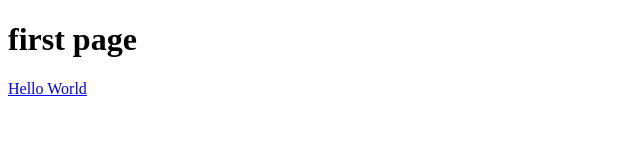
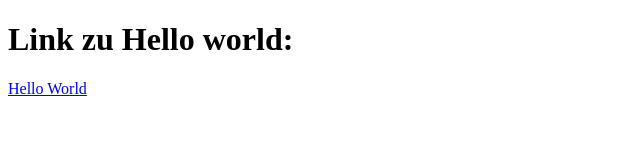
Before and after one commit to EureHeiserkeit/EureHeiserkeit.github.io, a plain HTML site: page testseite.html in a window 1280 px wide. Shown: the whole page, without its empty margins (0-640 px from the left). Drawn offline with Linux system fonts and the light colour scheme.

Commit message:
Update testseite.html

```diff
--- a/testseite.html
+++ b/testseite.html
@@ -4,7 +4,7 @@
   <title> Meine erste Seite </title>
 </head>
 <body>
-<h1> first page </h1>
+<h1> Link zu Hello world: </h1>
 <a href="EureHeiserkeit.github.io/helloworld">Hello World</a>
   </body>
   </html>
```
